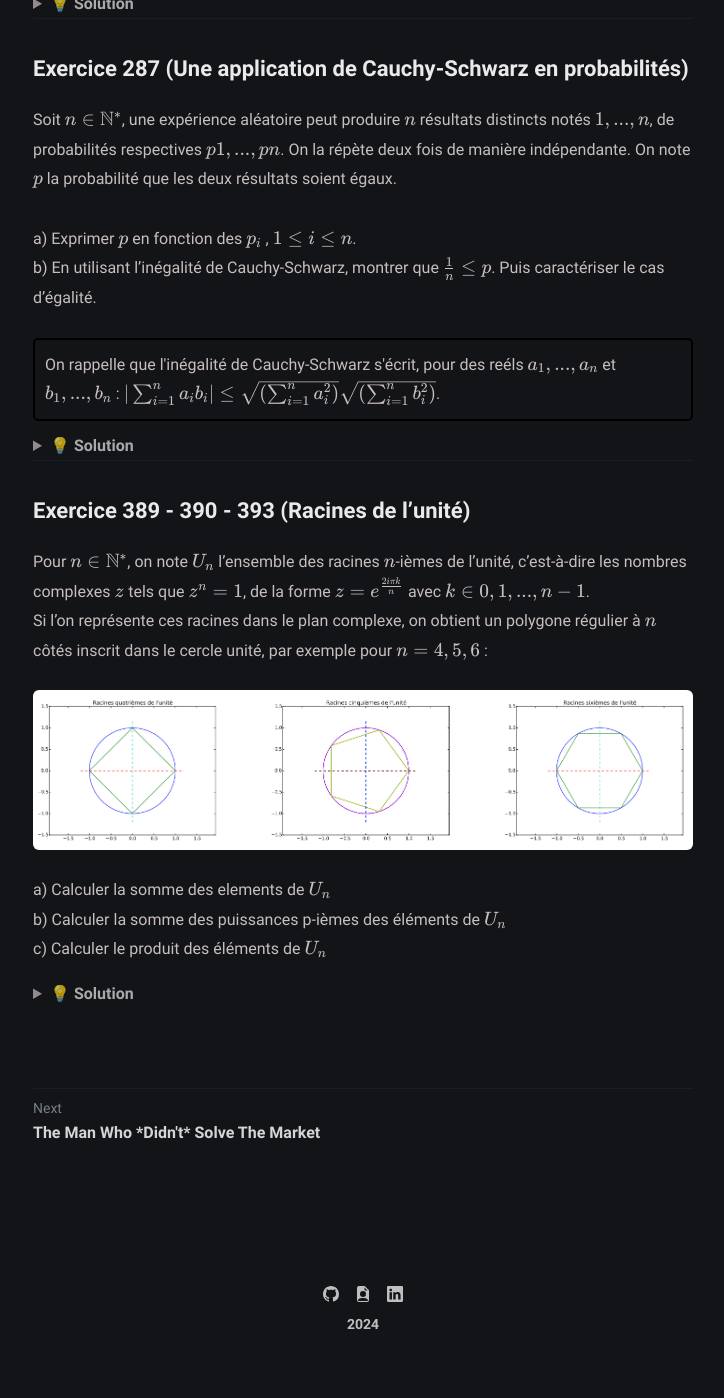
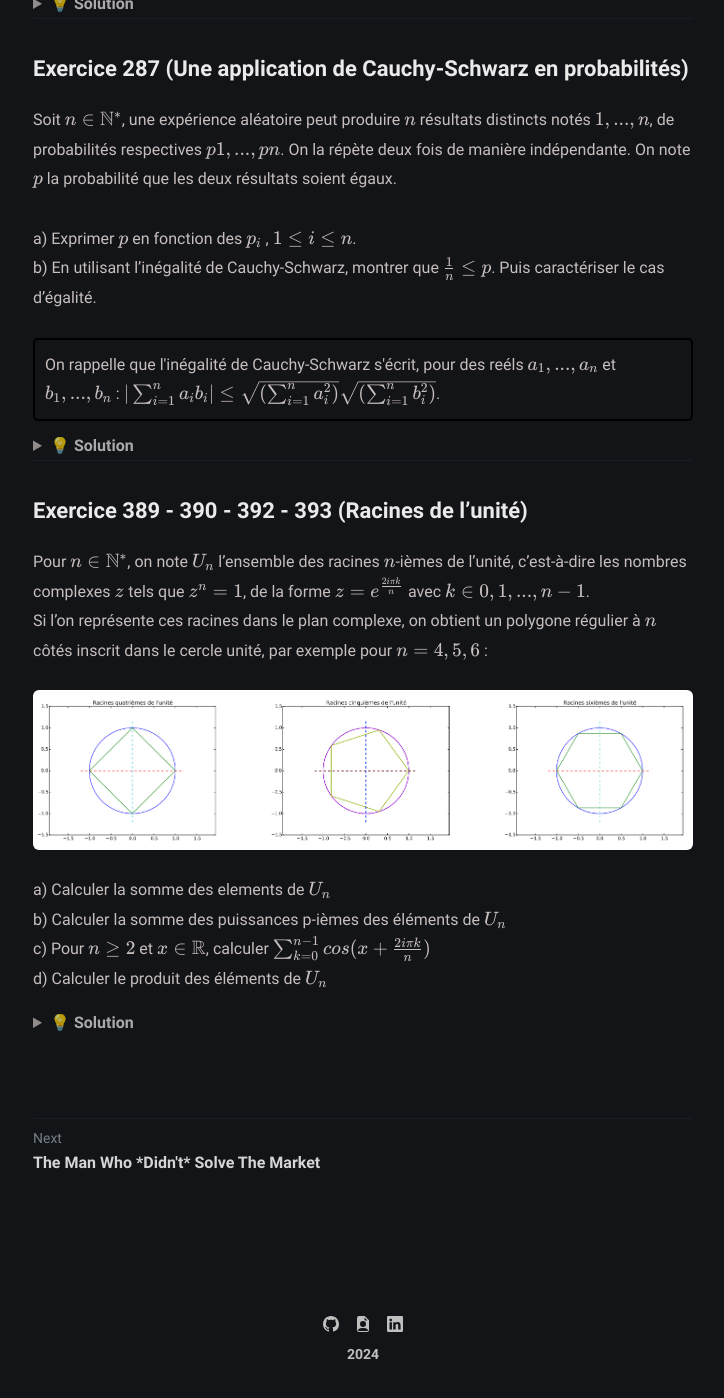
Before and after one commit to Cyril9227/cyril9227.github.io, a Jekyll site: the page built from _posts/llg/2024-08-14-llg.md, in a window 1280 px wide and 1400 px high, scrolled down 853 px. Shown: the whole window, without its empty margins (277-1001 px from the left). Built offline with Jekyll 4.4.1, drawn with Linux system fonts in a browser that asks for light colours; nearby versions of some CDN libraries; before the commit the page ends 2223 px from its top, so only the background shows below that; some of the changed text lies outside the part shown.

Commit message:
derniere q

```diff
--- a/_posts/llg/2024-08-14-llg.md
+++ b/_posts/llg/2024-08-14-llg.md
@@ -97,7 +97,7 @@ Il y a égalité si et seulement il existe $\lambda \in \mathbb{R}$ tel que $\fo
 
 <hr>
 
-## Exercice 389 - 390 - 393 (Racines de l'unité)
+## Exercice 389 - 390 - 392 -  393 (Racines de l'unité)
 
 Pour $n \in \mathbb{N}^{*}$, on note $U_{n}$ l'ensemble des racines $n$-ièmes de l'unité, c'est-à-dire les nombres complexes $z$ tels que $z^{n} = 1$, de la forme $z = e^{\frac{2i\pi k}{n}}$ avec $k \in {0, 1, . . . , n-1}$.<br>
 Si l'on représente ces racines dans le plan complexe, on obtient un polygone régulier à $n$ côtés inscrit dans le cercle unité, par exemple pour $n = 4, 5, 6$ :
@@ -109,14 +109,17 @@ Si l'on représente ces racines dans le plan complexe, on obtient un polygone r
 
 a) Calculer la somme des elements de $U_{n}$ <br>
 b) Calculer la somme des puissances p-ièmes des éléments de $U_{n}$ <br>
-c) Calculer le produit des éléments de $U_{n}$ <br>
+c) Pour $n \geq 2$ et $x \in \mathbb{R}$, calculer $\sum_{k=0}^{n-1} cos(x +\frac{2i\pi k}{n})$ <br>
+d) Calculer le produit des éléments de $U_{n}$ <br>
 
 <details>
  <summary><strong>💡 Solution</strong></summary>
 a) Si $n = 1$, $U_{1} = \{1\}$ (une seule racine de l'unité...). Sinon, la somme des éléments de $U_{n}$ est $\sum_{k=0}^{n-1} e^{\frac{2i\pi k}{n}} = \sum_{k=0}^{n-1} (e^{\frac{2i\pi}{n}})^{k}$, on reconnaît la somme d'une suite géométrique de raison $q = e^{\frac{2i\pi}{n}}$ et de premier terme $1$, donc la somme est $\dfrac{1 - q^{n}}{1 - q} = 0$ car $q^{n} = e^{2 i \pi} = 1$. Cela se voit d'ailleurs graphiquement, les racines de l'unité sont les sommets d'un polygone régulier, donc par symétrie, la somme des racines est nulle (les vecteurs "s'annulant").<br>  <br>
 b) On suppose que $n > 1$ et p non nul, on a deux cas. Si $n$ divise $p$, c'est-à-dire si $p = n \times m$ pour un certain $m \in \mathbb{N}^{*}$, alors la somme est $$\sum_{k=0}^{n-1} e^{\frac{2i\pi k p}{n}} = \sum_{k=0}^{n-1} e^{\frac{2i\pi k m n}{n}} = \sum_{k=0}^{n-1} (e^{2i\pi})^{km} = n$$ Sinon, la somme est nulle par le même raisonnement qu'en a).<br>
 En fait si n divise p, on s'en convainc facilement, par exemple pour $p = 6$ et $n = 3$ (ici $U_{3} = {1, j, j^2}$), si on prends $j$, on a $j^{6} = (j^{3})^{2}$ et par definition de $j$, $j^{3} = 1$... Bref. <br>
-c) Le produit est donné par $\prod_{k=0}^{n-1} e^{\frac{2i\pi k}{n}} = e^{\sum_{k=0}^{n-1} \frac{2i\pi k}{n}} = (e^{i \pi})^{n - 1} = (-1)^{n-1}$<br>
+c) On a $\sum_{k=0}^{n-1} cos(x +\frac{2i\pi k}{n}) = \sum_{k=0}^{n-1} cos(x)cos(\frac{2i\pi k}{n}) - sin(x)sin(\frac{2i\pi k}{n}) = cos(x) \sum_{k=0}^{n-1} cos(\frac{2i\pi k}{n}) - sin(x) \sum_{k=0}^{n-1} sin(\frac{2i\pi k}{n}) = cos(x) \times 0 - sin(x) \times 0 = 0$<br>
+
+d) Le produit est donné par $\prod_{k=0}^{n-1} e^{\frac{2i\pi k}{n}} = e^{\sum_{k=0}^{n-1} \frac{2i\pi k}{n}} = (e^{i \pi})^{n - 1} = (-1)^{n-1}$<br>
 On verifie bien que pour $n = 2$, $U_{2} = \{-1, 1\}$, le produit est $-1$ et pour $n = 3$, $U_{3} = \{1, j, j^{2}\}$, le produit est $1$.
 
 
```
